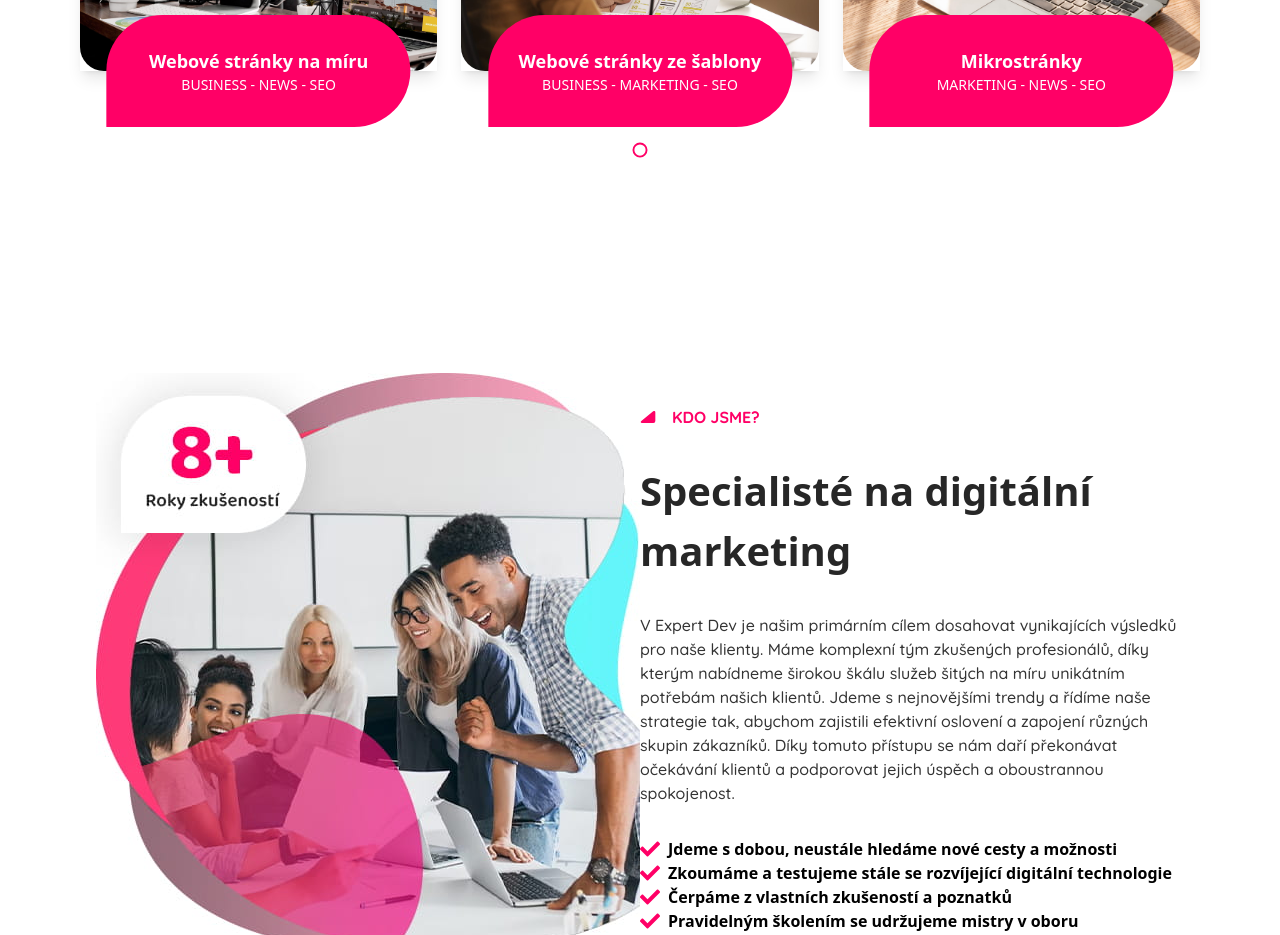
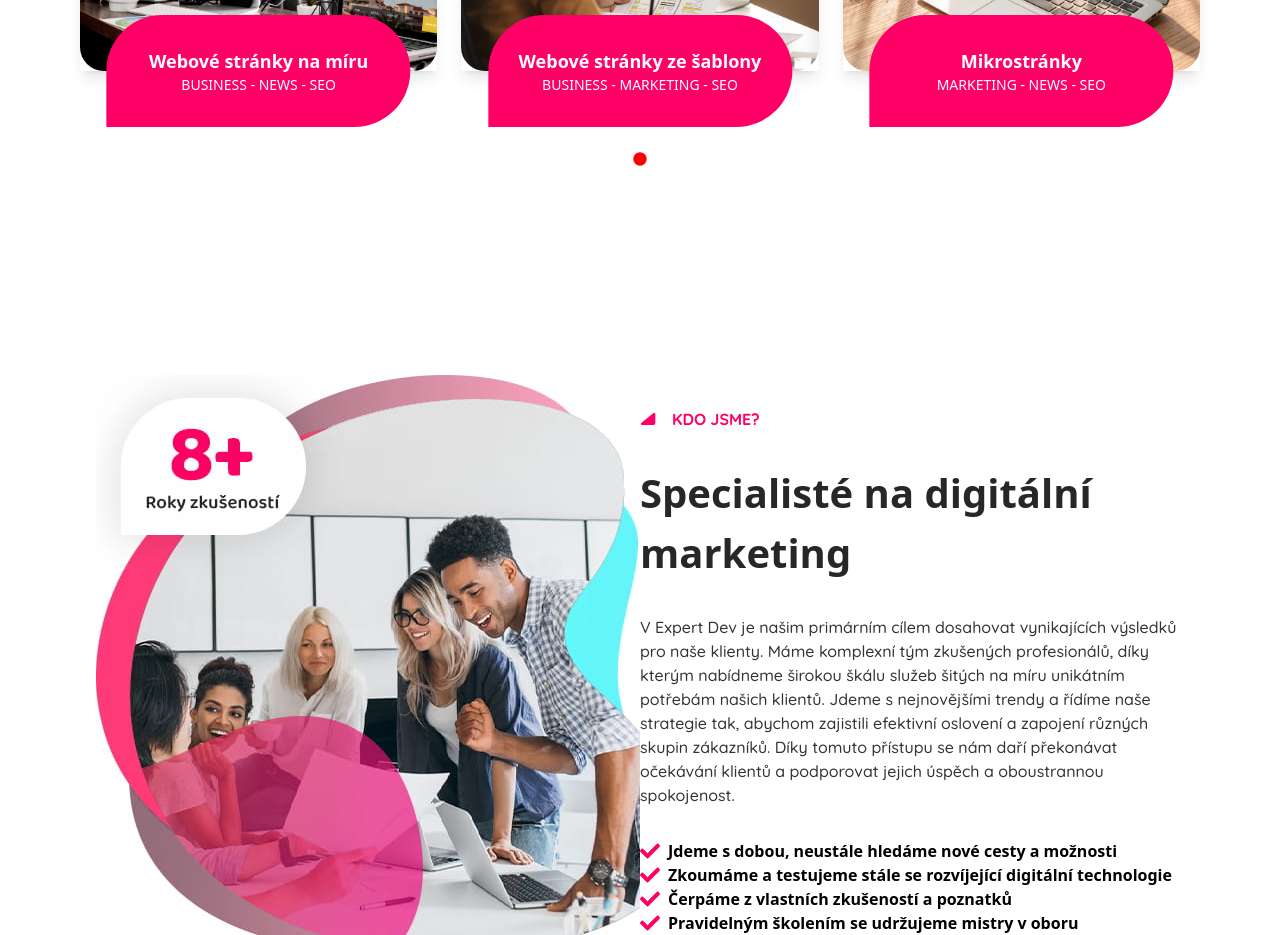
Before and after one commit to Atifzada/expert_dev, a Next.js app: page / in a window 1280 px wide. Shown: the part 1700-2635 px from the top of the page. Built offline with nearby package versions, Linux system fonts and the light colour scheme; a web font is replaced by a local one.

Commit message:
Dix circle inside color

```diff
--- a/components/Section3.tsx
+++ b/components/Section3.tsx
@@ -3,6 +3,7 @@ import React, { useState, useEffect } from "react";
 import { TABS_DATA } from "@/constant";
 import CardComponent from "./CardComponent";
 import { GoDot } from "react-icons/go";
+import { MdCircle } from "react-icons/md";
 
 const Section3: React.FC = () => {
   const [activeTab, setActiveTab] = useState<string>(TABS_DATA[0]?.key || "");
@@ -119,11 +120,15 @@ const Section3: React.FC = () => {
                     ))}
                   </div>
                 ))}
-                <div className="flex justify-center mt-16">
+                <div className="flex justify-center mt-20 gap-2">
                   {Array.from({ length: totalDots }).map((_, index) => (
-                    <GoDot
+                    <MdCircle
                       key={index}
-                      className={`text-3xl cursor-pointer ${index === currentSlide ? 'text-custom-red' : 'text-gray-400 hover:text-custom-red transition-all duration-300'}`}
+                      className="cursor-pointer transition-all duration-300"
+                      style={{
+                        color: index === currentSlide ? '#FF0000' : '#A0AEC0',
+                        fill: index === currentSlide ? '#FF0000' : '#A0AEC0',
+                      }}
                       onClick={() => handleDotClick(index)}
                     />
                   ))}
--- a/constant/index.tsx
+++ b/constant/index.tsx
@@ -99,7 +99,7 @@ export const TABS_DATA = [
         title: "Analyza klicovych slov",
         description:
           "Cras sed tortor maximus, pellentesque lectus ac, condimentum nisi. Nullam aliquet pharetra lacinia. Donec.",
-        image:"/ppc-systemy.jpg",
+        image:"/analyza-klicovych-slov.jpg",
         tags: "BRANDING - NEWS - SEO",
       },
 
```
